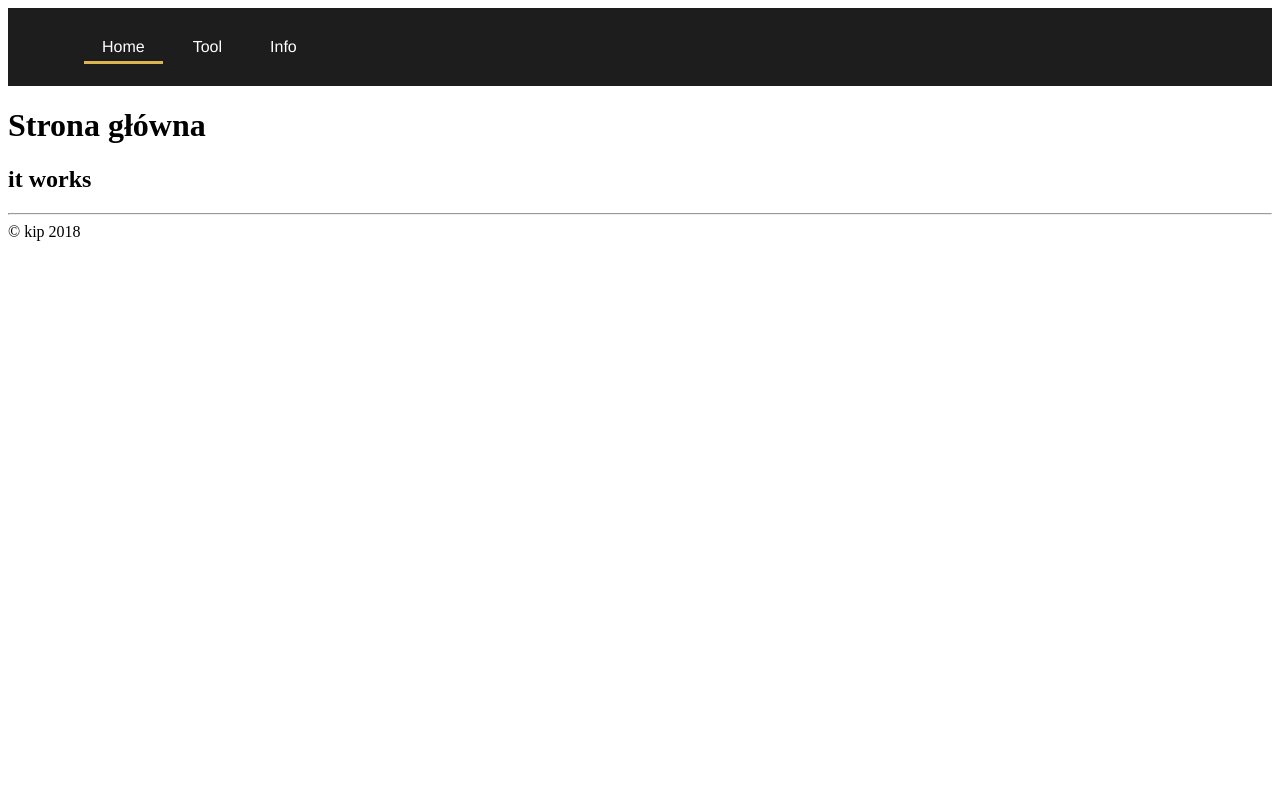
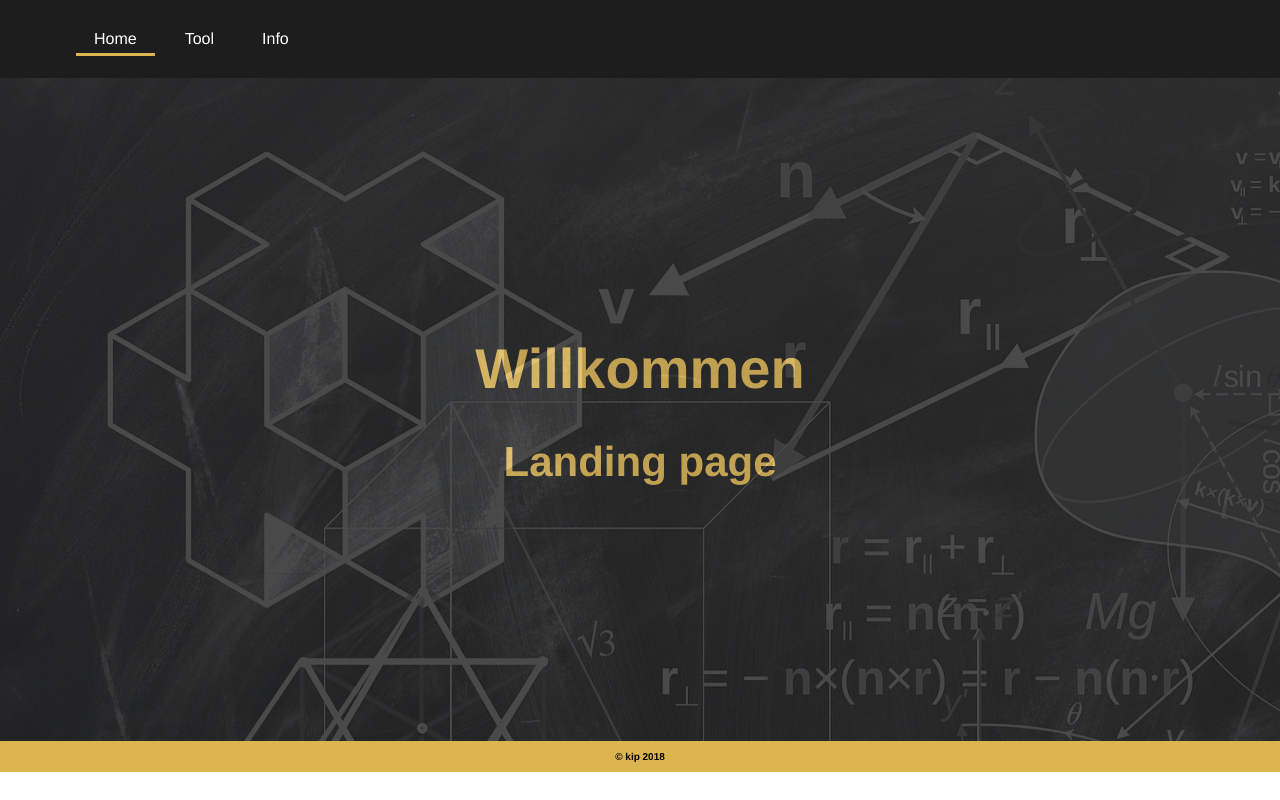
Before and after one commit to palkak/pricingapp-react, a React (Create React App) app: page / in a window 1280 px wide. Built offline with nearby package versions, Linux system fonts and the light colour scheme.

Commit message:
home page update

```diff
--- a/public/index.html
+++ b/public/index.html
@@ -5,6 +5,7 @@
     <link rel="shortcut icon" href="%PUBLIC_URL%/favicon.ico">
     <meta name="viewport" content="width=device-width, initial-scale=1, shrink-to-fit=no">
     <meta name="theme-color" content="#000000">
+    <link rel="stylesheet" href="./style.css">
     <!--
       manifest.json provides metadata used when your web app is added to the
       homescreen on Android. See https://developers.google.com/web/fundamentals/engage-and-retain/web-app-manifest/
@@ -26,15 +27,6 @@
       You need to enable JavaScript to run this app.
     </noscript>
     <div id="root"></div>
-    <!--
-      This HTML file is a template.
-      If you open it directly in the browser, you will see an empty page.
 
-      You can add webfonts, meta tags, or analytics to this file.
-      The build step will place the bundled scripts into the <body> tag.
-
-      To begin the development, run `npm start` or `yarn start`.
-      To create a production bundle, use `npm run build` or `yarn build`.
-    -->
   </body>
 </html>
--- /dev/null
+++ b/public/style.css
@@ -0,0 +1,37 @@
+body {
+    margin: 0;
+    font-family: "Helvetica Neue",Helvetica,Arial,sans-serif;
+}
+
+.container {
+    max-width: 1280px;
+    margin: 0 auto;
+}
+
+.home-main {
+    background-image: url("./geometry-1023846_1920.jpg");
+    background-repeat: no-repeat;
+    height: 100%;
+
+}
+.home-main-content {
+    background-color: #1d1d1e;
+    opacity: 0.8;
+    color: #dcb450;
+    height: 100%;
+}
+.home-main-content .text {
+    text-align: center;
+    margin-top: 0;
+    padding: 220px 0 220px;
+    font-size: 28px;
+}
+
+footer {
+    background-color: #dcb450;
+    text-align: center;
+    padding: 10px;
+    font-size: 10px;
+    font-weight: bold;
+    display: block;
+}
--- a/src/App.js
+++ b/src/App.js
@@ -1,6 +1,5 @@
 import React from 'react';
 import {BrowserRouter as Router, Route, Switch} from "react-router-dom";
-import {Grid} from 'react-bootstrap';
 
 
 import {Header} from "./components/Header";
@@ -14,16 +13,15 @@ class App extends React.Component {
     return (
 
       <Router>
-        <Grid>
+        <div>
           <Header/>
-          <Switch>
-            <Route exact path="/" component={Home}/>
-            <Route path="/tool" component={Tool}/>
-            <Route path="/info" component={Info}/>
-          </Switch>
-          <hr/>
+              <Switch>
+                <Route exact path="/" component={Home}/>
+                <Route path="/tool" component={Tool}/>
+                <Route path="/info" component={Info}/>
+              </Switch>
           <Footer/>
-        </Grid>
+        </div>
       </Router>
 
     );
--- a/src/components/Footer.js
+++ b/src/components/Footer.js
@@ -2,7 +2,9 @@ import React from 'react';
 
 const Footer = () => (
 
-  <span>&copy; kip 2018</span>
+  <footer>
+    <span>&copy; kip 2018</span>
+  </footer>
 
 );
 
--- a/src/components/Header.css
+++ b/src/components/Header.css
@@ -1,7 +1,6 @@
 .navigation {
     background-color: #1d1d1e;
     padding: 30px;
-    font-family: "Helvetica Neue",Helvetica,Arial,sans-serif;;
 }
 
 ul {
@@ -13,7 +12,6 @@ a {
     margin: 0 6px;
     text-decoration: none;
     color: white;
-    /*text-transform: uppercase;*/
 }
 
 a.active {
--- a/src/components/Home.js
+++ b/src/components/Home.js
@@ -1,10 +1,15 @@
 import React from 'react';
+import './Home.css';
 
 const Home = () => (
 
-  <div>
-    <h1>Strona główna</h1>
-    <h2>it works</h2>
+  <div className="home-main">
+    <div className="home-main-content">
+        <div className="text">
+          <h1>Willkommen</h1>
+          <h2>Landing page</h2>
+        </div>
+    </div>
   </div>
 
 );
--- a/src/components/Info.js
+++ b/src/components/Info.js
@@ -1,7 +1,11 @@
 import React from 'react';
+import {Grid} from 'react-bootstrap';
 
 const Info = () => (
-  <h1>Ktos cos o czyms</h1>
+
+  <Grid>
+    <h1>Ktos cos o czyms</h1>
+  </Grid>
 );
 
 export {Info};
--- a/src/components/Tool.js
+++ b/src/components/Tool.js
@@ -1,10 +1,11 @@
 import React from "react";
+import {Grid} from 'react-bootstrap';
 
 const Tool = () => (
 
-  <div>
+  <Grid>
     <h1>tu ma byc wyceniarka</h1>
-  </div>
+  </Grid>
 
 );
 
```
Also changed, not shown: public/geometry-1023846_1920.jpg (added), src/components/Home.css (added).
